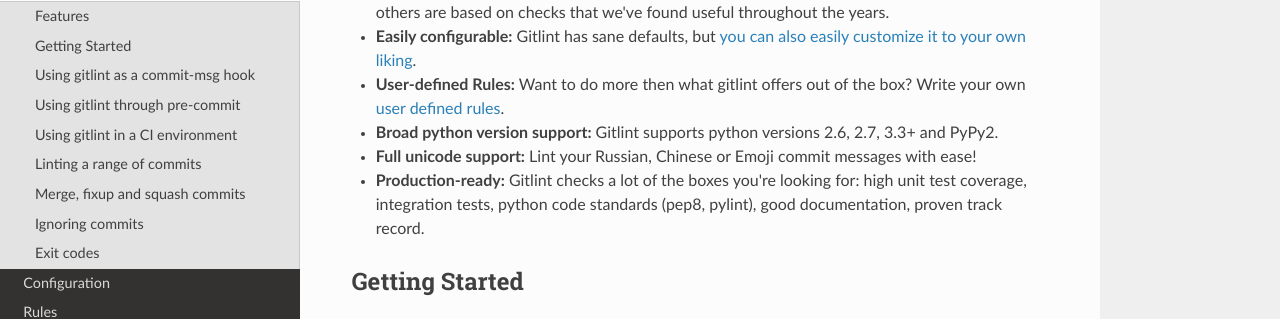
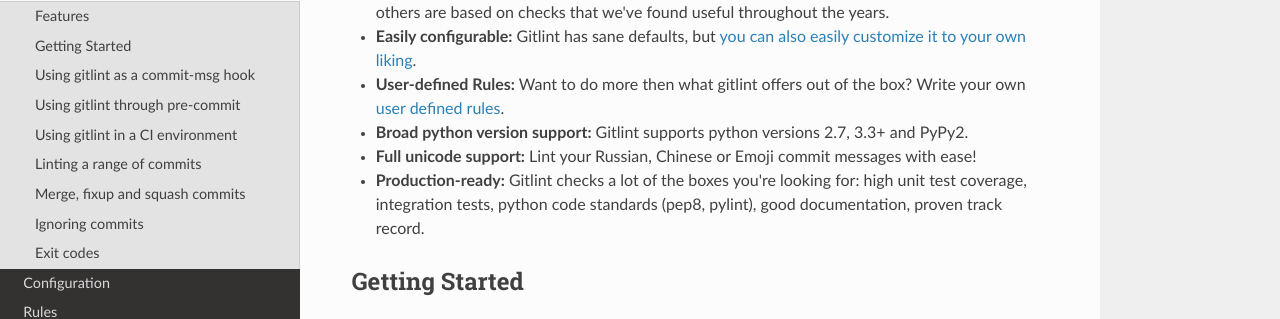
Before and after one commit to jorisroovers/gitlint, an MkDocs documentation site: the page built from docs/index.md, in a window 1280 px wide and 900 px high, scrolled down 677 px. Shown: the part 135-454 px from the top of the window. Built offline with MkDocs 1.6.1, drawn with Linux system fonts in a browser that asks for light colours; nearby versions of some CDN libraries; old or Windows-style settings are respelled for this version of MkDocs.

Commit message:
Officially drop support for Python 2.6
Python 2.6 specific dependencies and code workarounds will be removed in
the future. For now we're just going to stop testing against Python 2.6 and no
longer advertising we're supporting it.

```diff
--- a/.travis.yml
+++ b/.travis.yml
@@ -3,8 +3,6 @@
   allow_failures:
     - os: osx
   include:
-    - python: "2.6"
-      os: linux
     - python: "2.7"
       os: linux
     - python: "3.3"
--- a/docs/index.md
+++ b/docs/index.md
@@ -24,7 +24,7 @@
 useful throughout the years.
  - **Easily configurable:** Gitlint has sane defaults, but [you can also easily customize it to your own liking](configuration.md).
  - **User-defined Rules:** Want to do more then what gitlint offers out of the box? Write your own [user defined rules](user_defined_rules.md).
- - **Broad python version support:** Gitlint supports python versions 2.6, 2.7, 3.3+ and PyPy2.
+ - **Broad python version support:** Gitlint supports python versions 2.7, 3.3+ and PyPy2.
  - **Full unicode support:** Lint your Russian, Chinese or Emoji commit messages with ease!
  - **Production-ready:** Gitlint checks a lot of the boxes you're looking for: high unit test coverage, integration tests,
    python code standards (pep8, pylint), good documentation, proven track record.
--- a/setup.py
+++ b/setup.py
@@ -50,7 +50,6 @@
         "Development Status :: 5 - Production/Stable",
         "Operating System :: OS Independent",
         "Programming Language :: Python",
-        "Programming Language :: Python :: 2.6",
         "Programming Language :: Python :: 2.7",
         "Programming Language :: Python :: 3.3",
         "Programming Language :: Python :: 3.4",
@@ -95,6 +94,6 @@
 
 # Print a red deprecation warning for python 2.6 users
 if sys.version_info[0] == 2 and sys.version_info[1] <= 6:
-    msg = "\033[31mDEPRECATION: Python 2.6 is no longer supported by the Python core team, please upgrade your Python. " + \
-        "A future version of gitlint will drop support for Python 2.6\033[0m"
+    msg = "\033[31mDEPRECATION: Python 2.6 or below are no longer supported by gitlint or the Python core team." + \
+          "Please upgrade your Python to a later version.\033[0m"
     print(msg)
```
Also changed, not shown: docs/contributing.md (+2 -2 lines), 2 other files.
